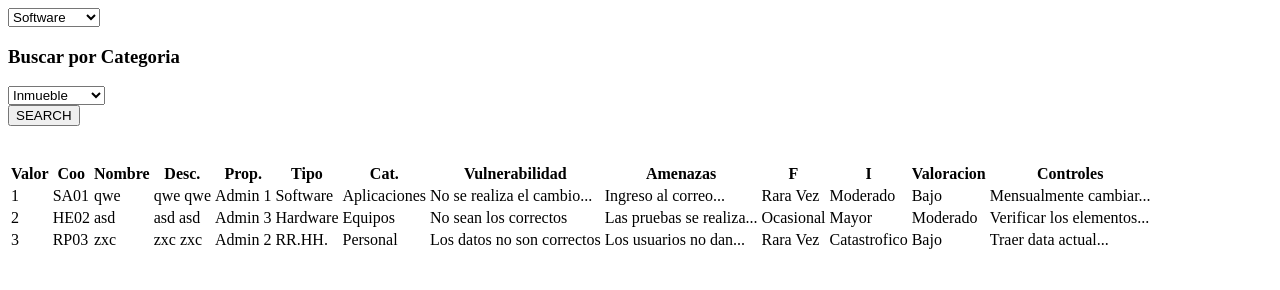
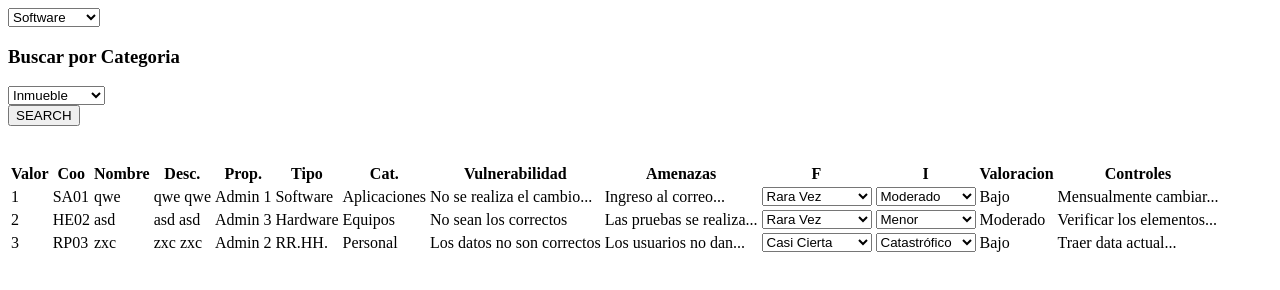
Before and after one commit to VanDerCroix/sgsi, a plain HTML site: page html/vista_iv/vista_iv.html in a window 1280 px wide. Drawn offline with Linux system fonts and the light colour scheme.

Commit message:
vista 4 valoracion dinamica

```diff
--- a/html/vista_iv/vista_iv.html
+++ b/html/vista_iv/vista_iv.html
@@ -60,9 +60,23 @@
 				<td>Aplicaciones</td>
 				<td>No se realiza el cambio...</td>
 				<td>Ingreso al correo...</td>
-				<td>Rara Vez</td>
-				<td>Moderado</td>
-				<td>Bajo</td>
+				<td>
+					<select id="select_freq_1" oninput="getValoracion(this)">
+						<option value="5">Casi Cierta</option>
+						<option value="4">Muy Probable</option>
+						<option value="3">Probable</option>
+						<option value="2">Poco Probable</option>
+						<option value="1" selected>Rara Vez</option>
+					</select></td>
+				<td>
+					<select id="select_impa_1" oninput="getValoracion(this)">
+						<option value="1">Insignificante</option>
+						<option value="2">Menor</option>
+						<option value="3" selected>Moderado</option>
+						<option value="4">Mayor</option>
+						<option value="5">Catastrófico</option>
+					</select></td>
+				<td id="valoracion_1">Bajo</td>
 				<td>Mensualmente cambiar...</td>
 			</tr>
 			<tr>
@@ -75,9 +89,23 @@
 				<td><p>Equipos</p></td>
 				<td>No sean los correctos</td>
 				<td>Las pruebas se realiza...</td>
-				<td>Ocasional</td>
-				<td>Mayor</td>
-				<td>Moderado</td>
+				<td>
+					<select id="select_freq_2" onchange="getValoracion(this)">
+						<option value="5">Casi Cierta</option>
+						<option value="4">Muy Probable</option>
+						<option value="3">Probable</option>
+						<option value="2">Poco Probable</option>
+						<option value="1" selected>Rara Vez</option>
+					</select></td>
+				<td>
+					<select id="select_impa_2" onchange="getValoracion(this)">
+						<option value="1">Insignificante</option>
+						<option value="2" selected>Menor</option>
+						<option value="3">Moderado</option>
+						<option value="4">Mayor</option>
+						<option value="5">Catastrófico</option>
+					</select></td>
+				<td id="valoracion_2">Moderado</td>
 				<td>Verificar los elementos...</td>
 			</tr>
 			<tr>
@@ -90,15 +118,44 @@
 				<td><p>Personal</p></td>
 				<td>Los datos no son correctos</td>
 				<td>Los usuarios no dan...</td>
-				<td>Rara Vez</td>
-				<td>Catastrofico</td>
-				<td>Bajo</td>
+				<td>
+					<select id="select_freq_3" onchange="getValoracion(this)">
+						<option value="5" selected>Casi Cierta</option>
+						<option value="4">Muy Probable</option>
+						<option value="3">Probable</option>
+						<option value="2">Poco Probable</option>
+						<option value="1">Rara Vez</option>
+					</select></td>
+				<td>
+					<select id="select_impa_3" onchange="getValoracion(this)">
+						<option value="1">Insignificante</option>
+						<option value="2">Menor</option>
+						<option value="3">Moderado</option>
+						<option value="4">Mayor</option>
+						<option value="5" selected>Catastrófico</option>
+					</select></td>
+				<td id="valoracion_3">Bajo</td>
 				<td>Traer data actual...</td>
 			</tr>
 		</tbody>
 	</table>
 <script>
-
+function getValoracion(node) {
+	var i = node.parentNode.parentNode.rowIndex;
+	var frequencia = document.getElementById("select_freq_"+i).value;
+	var impacto = document.getElementById("select_impa_"+i).value;
+	var v = parseInt(frequencia) * parseInt(impacto);
+	var valoracion;
+	if(v <= 6) {
+		valoracion = "Bajo";
+	}else if(v <= 16) {
+		valoracion = "Moderado";
+	}else if(v <= 25) {
+		valoracion = "Alto";
+	}
+	valoracion += " " + v;
+	document.getElementById("valoracion_"+i).innerHTML = valoracion;
+}
 </script>
 </body>
 </html>
```
Also changed, not shown: 1 other file.
